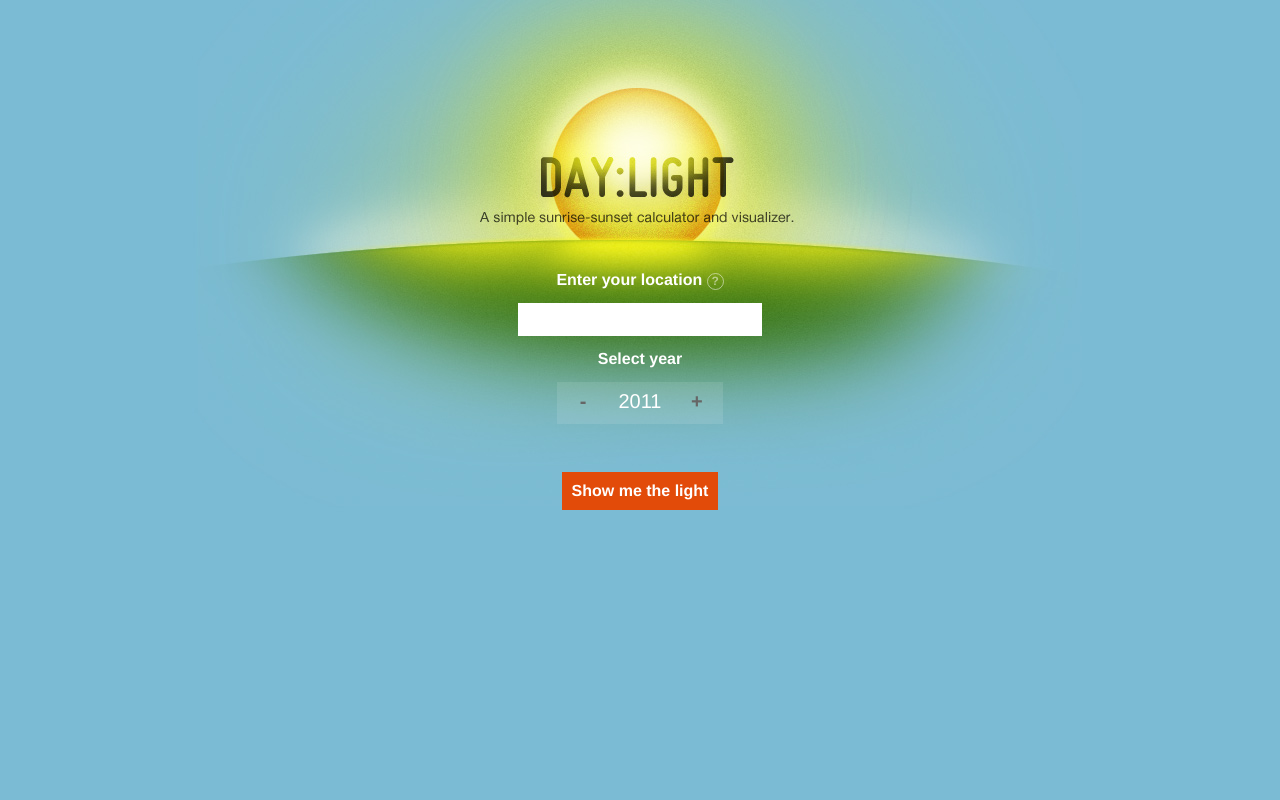
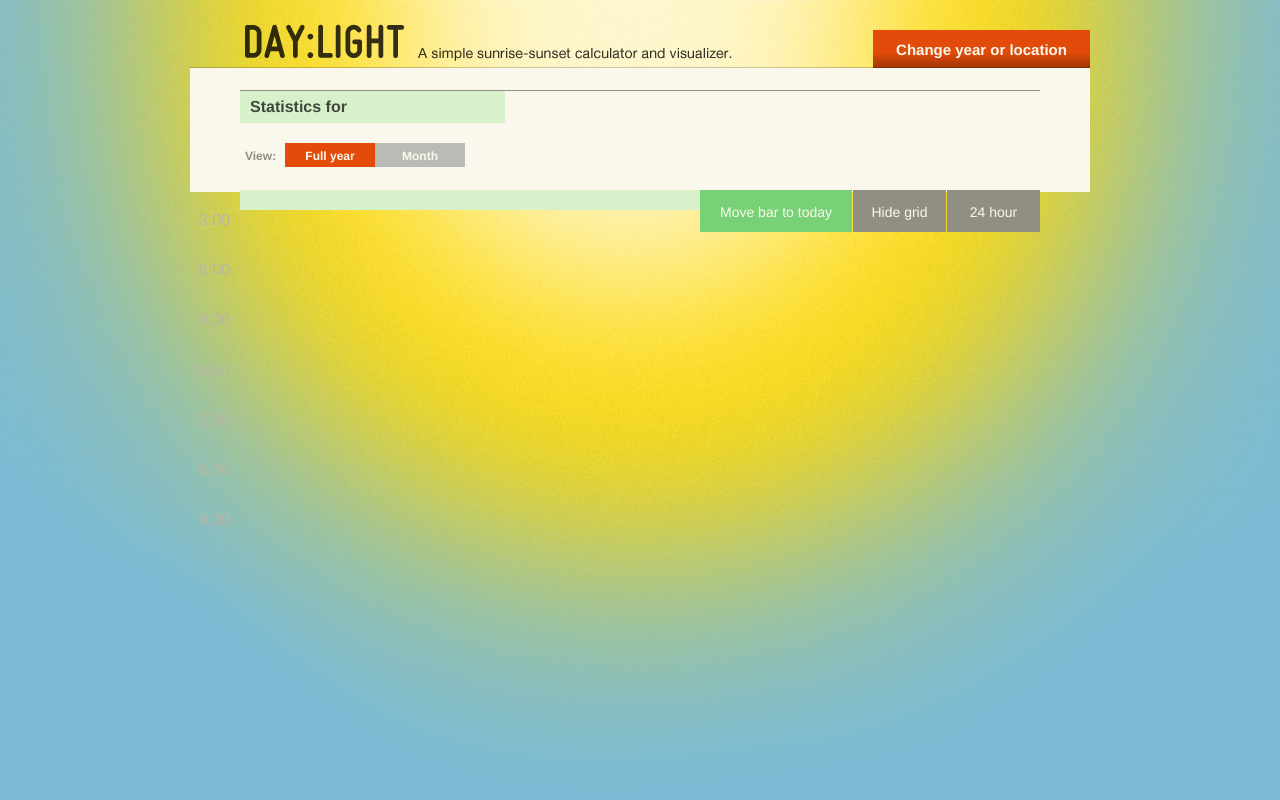
Before and after one commit to natebridi/sunrise, a PHP site: page / in a window 1280 px wide. Run offline with PHP 8.4, Linux system fonts and the light colour scheme.

Commit message:
got V1 tentatively working with browser location API

```diff
--- a/index.php
+++ b/index.php
@@ -1,51 +1,88 @@
 <!DOCTYPE html>
 <html>
 <head>
+<meta charset="utf-8"/>
+
 <title>Day:light - A simple sunset-sunrise calculator and visualizer</title>
+<link rel="stylesheet" type="text/css" href="styles/base.css" />
 <link rel="stylesheet" type="text/css" href="style.css" />
-<script type="text/javascript" src="jquery.js"></script>
-<script type="text/javascript" src="location.js"></script>
-<script type="text/javascript" src="light.js"></script>
 <script type="text/javascript">
 
-  var _gaq = _gaq || [];
-  _gaq.push(['_setAccount', 'UA-22258578-1']);
-  _gaq.push(['_trackPageview']);
+  // var _gaq = _gaq || [];
+  // _gaq.push(['_setAccount', 'UA-22258578-1']);
+  // _gaq.push(['_trackPageview']);
 
-  (function() {
-    var ga = document.createElement('script'); ga.type = 'text/javascript'; ga.async = true;
-    ga.src = ('https:' == document.location.protocol ? 'https://ssl' : 'http://www') + '.google-analytics.com/ga.js';
-    var s = document.getElementsByTagName('script')[0]; s.parentNode.insertBefore(ga, s);
-  })();
+  // (function() {
+  //   var ga = document.createElement('script'); ga.type = 'text/javascript'; ga.async = true;
+  //   ga.src = ('https:' == document.location.protocol ? 'https://ssl' : 'http://www') + '.google-analytics.com/ga.js';
+  //   var s = document.getElementsByTagName('script')[0]; s.parentNode.insertBefore(ga, s);
+  // })();
 
 </script>
 </head>
 <body>
 
-<div id="content-area">
+<div id="content">
+
+<div id="masthead">
+     <img src="daylight-header.png" alt="Daylight: A simple sunset-sunrise calculator and visualizer">
+     <a href="#" id="change">Change year or location</a>
+</div>
+<div id="page-wrapper">
+     <div id="header"><span id="location-name"></span>
+          <div id="location-stats">
+               <span class="location-data" id="profile-leadin">Statistics for <span id="active-year"></span></span>
+               <span class="location-data" id="shortest"></span>
+               <span class="location-data" id="longest"></span>
+               <span class="location-data" id="earliest"></span>
+               <span class="location-data" id="average"></span>
+               <span class="location-data" id="latest"></span>
+          </div><!-- #location-stats -->
+     </div><!-- #header -->
+
+     <div id="timeframe"><span class="label">View:</span><a href="#"  class="selected" id="view-year">Full year</a><a href="#" id="view-month">Month</a>
+          <div id="month-selector-wrapper">
+               <div id="month-button-wrapper">
+                    <a href="#" class="month-button">Jan.</a>
+                    <a href="#" class="month-button">Feb.</a>
+                    <a href="#" class="month-button">March</a>
+                    <a href="#" class="month-button">April</a>
+                    <a href="#" class="month-button">May</a>
+                    <a href="#" class="month-button">June</a>
+                    <a href="#" class="month-button">July</a>
+                    <a href="#" class="month-button">Aug.</a>
+                    <a href="#" class="month-button">Sept.</a>
+                    <a href="#" class="month-button">Oct.</a>
+                    <a href="#" class="month-button">Nov.</a>
+                    <a href="#" class="month-button">Dec.</a>
+               </div>
+          </div>
+     </div>
+
+     <div id="canvas-wrapper">
+          <div id="clock-grid"><span class="time">3:00</span><span class="time">6:00</span><span class="time">9:00</span><span class="time">Noon</span><span class="time">3:00</span><span class="time">6:00</span><span class="time">9:00</span></div>
+          <canvas id="canvas" width="800" height="0"></canvas>
+          <div id="scrubber"><div id="control-bar"><div id="bar-dragger"></div></div><div id="rise"></div><div id="set"></div></div>
+     </div><!-- #canvas-wrapper -->
+
+     <div id="day-display"></div>
+
+     <div id="options">
+          <a href="#" class="options-button" id="goto-now">Move bar to today</a><a href="#" class="options-button" id="hour-option">24 hour</a><a href="#" class="options-button" id="month-option">Hide grid</a>
+     </div><!-- #options -->
 
 
-</div><!-- #content-area -->
+</div><!-- #page-wrapper -->
+</div>
 
-<div id="popup-wrapper">
-     <div id="location-popup">
-          <div id="location-form-wrapper">
-               <form action="location.php" method="post" id="location-form">
-                    <label for="location">Enter your location</label> <a href="#" id="location-help">? <div id="location-tooltip">You can enter anything that represents a location: a state/province, city, postal code, or an address.</div></a><br>
+<script type="text/javascript" src="jquery.js"></script>
+<script type="text/javascript" src="scripts/jstz.min.js"></script>
+<script type="text/javascript" src="scripts/location.js"></script>
+<script type="text/javascript" src="light.js"></script>
 
-                    <input type="text" size="20" name="location" id="location" /><br>
-                    <label for="year">Select year</label><br>
-                    <div id="year-chooser"><a href="#" id="year-subtract">-</a> <span id="year">2011</span> <a href="#" id="year-add">+</a></div>
-                    <input type="submit" value="Show me the light">
-               </form>
-               <div id="error"></div>
-          </div>
-     </div><!-- #location-popup -->
-</div><!-- #popup-wrapper -->
-
-<div id="loading">
-     <span class="loading">Loading . . .</span>
-</div>
+<!-- <script type="text/javascript" src="jquery.js"></script>
+<script type="text/javascript" src="location.js"></script>
+<script type="text/javascript" src="light.js"></script> -->
 
 </body>
 </html>
--- /dev/null
+++ b/scripts/location.js
@@ -0,0 +1,52 @@
+var d,
+	activeYear = 2017;
+var today = new Date();
+var year = today.getFullYear();
+var activeYear = year;        // the year currently being shown
+var month = today.getMonth() + 1;
+var day = today.getDate();
+
+(function() {
+
+function getLatLng() {
+	var output = document.getElementById("content");
+
+	if (!navigator.geolocation){
+		output.innerHTML = "<p>Geolocation is not supported by your browser</p>";
+		return;
+	}
+
+	function success(position) {
+		var year = new Date().getFullYear(),
+			tz = jstz.determine();
+		getTimes(position.coords.latitude, position.coords.longitude, year, tz.name())
+	}
+
+	function error() {
+		output.innerHTML = "Unable to retrieve your location";
+	}
+
+	navigator.geolocation.getCurrentPosition(success, error);
+}
+
+function getTimes(lat, lng, year, tz) {
+	var xhr = new XMLHttpRequest();
+	xhr.open('POST', 'display.php');
+	xhr.setRequestHeader('Content-Type', 'application/x-www-form-urlencoded');
+	xhr.onload = function() {
+	    if (xhr.status === 200) {
+	        console.log(JSON.parse(xhr.responseText));
+	        d = JSON.parse(xhr.responseText);
+	        init();
+	        display();
+	        bindEvents();
+	    } else {
+	        console.log('Request failed.  Returned status of ' + xhr.status);
+	    }
+	};
+	xhr.send('year=' + year + '&lat=' + lat + '&lng=' + lng + '&tz=' + tz);
+}
+
+getLatLng();
+
+})();
--- /dev/null
+++ b/styles/base.css
@@ -0,0 +1,4 @@
+* {
+	font: 400 16px/1.4 Helvetica, sans-serif;
+	position: relative;
+}
```
Also changed, not shown: display.php (+17 -64 lines), page-bg.jpg (deleted), scripts/jstz.min.js (added), 1 other file.
